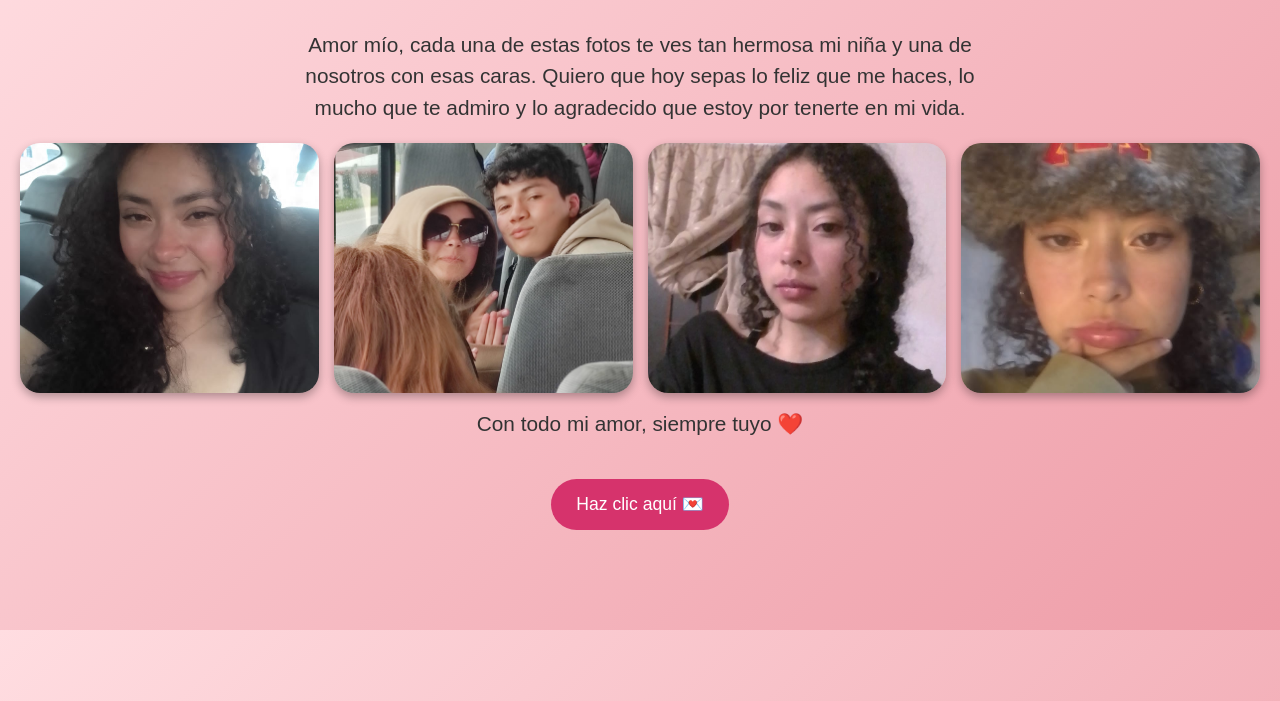
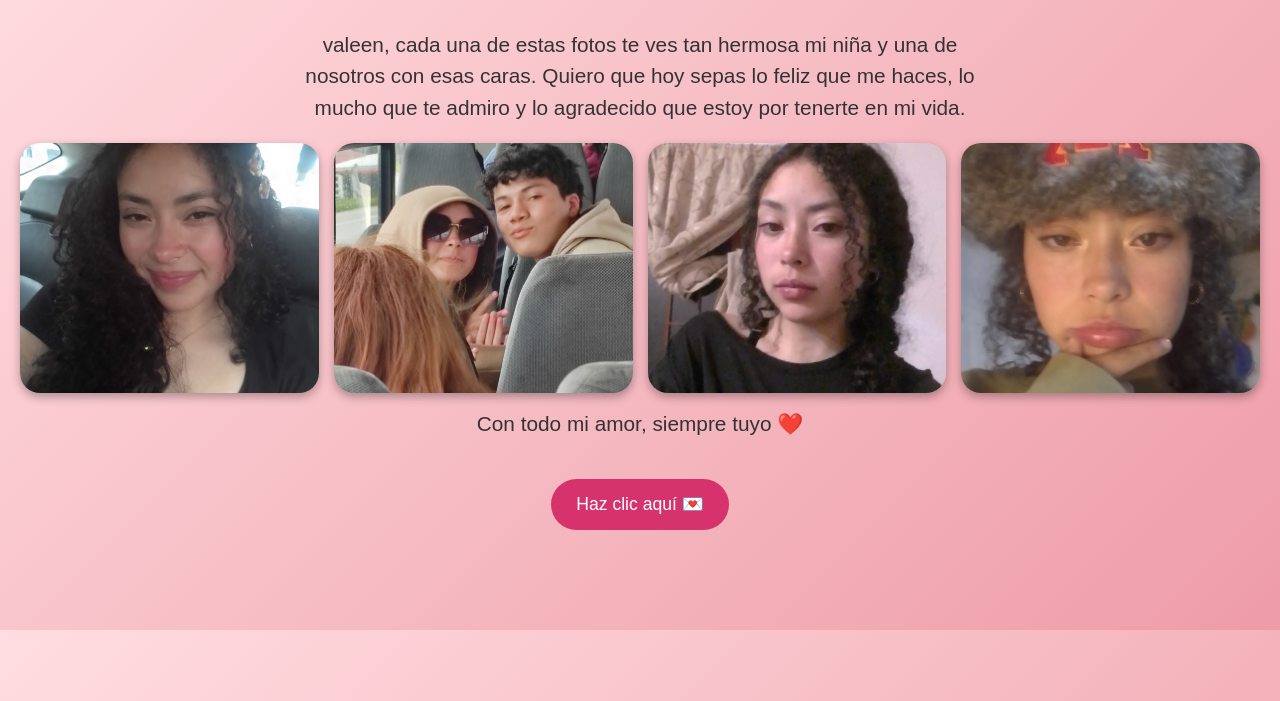
Before and after one commit to JUanchotoi1/Valen-, a plain HTML site: page index.html in a window 1280 px wide. Shown: the part 99-800 px from the top of the page. Drawn offline with Linux system fonts and the light colour scheme.

Commit message:
Update index.html

```diff
--- a/index.html
+++ b/index.html
@@ -94,7 +94,7 @@
 <body>
   <h1>Feliz Día del Amor y la Amistad ❤️</h1>
   <p>
-    Amor mío, cada una de estas fotos te ves tan hermosa mi niña
+    valeen, cada una de estas fotos te ves tan hermosa mi niña
     y una de nosotros con esas caras.
     Quiero que hoy sepas lo feliz que me haces, lo mucho que te admiro
     y lo agradecido que estoy por tenerte en mi vida.
```
